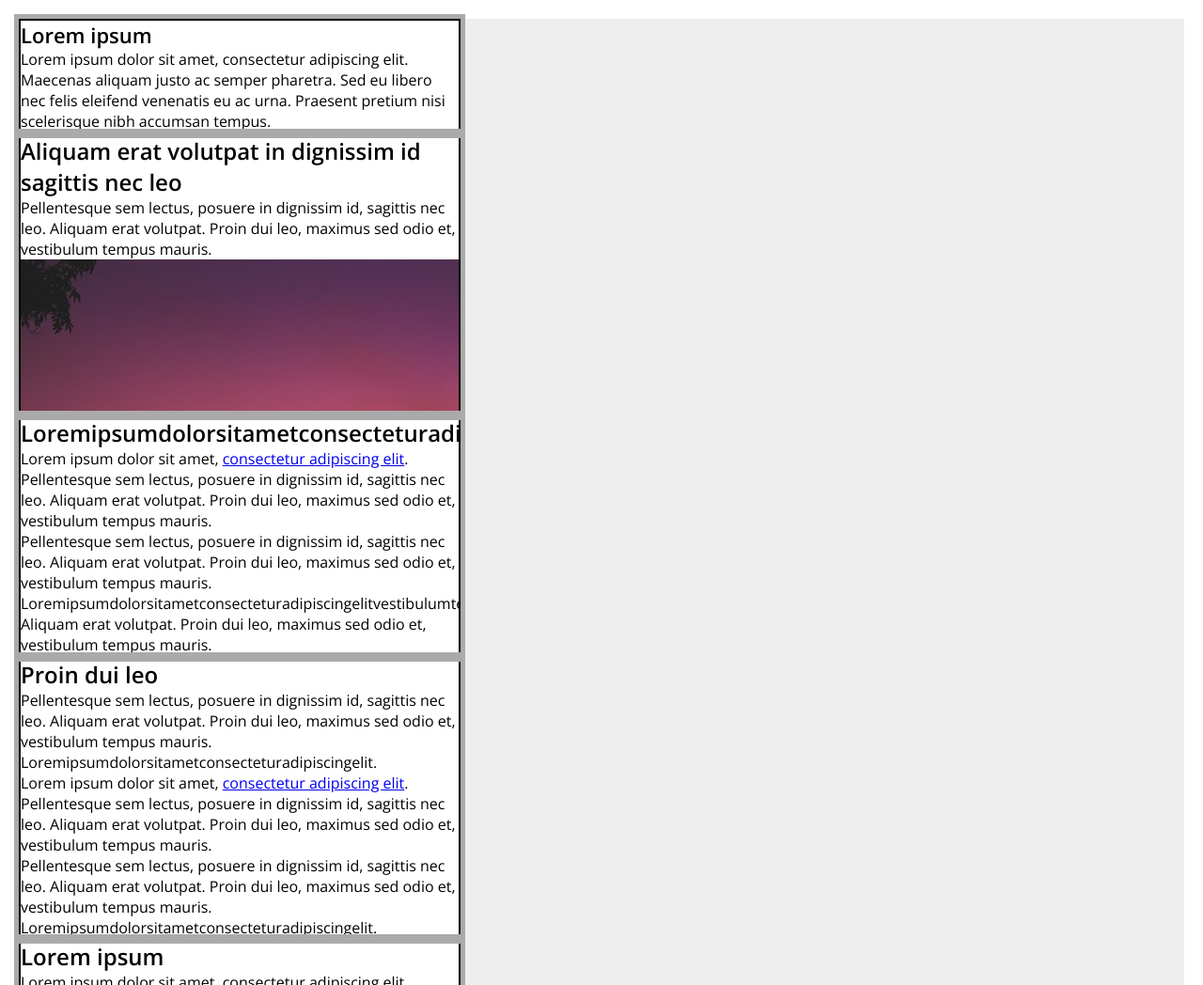
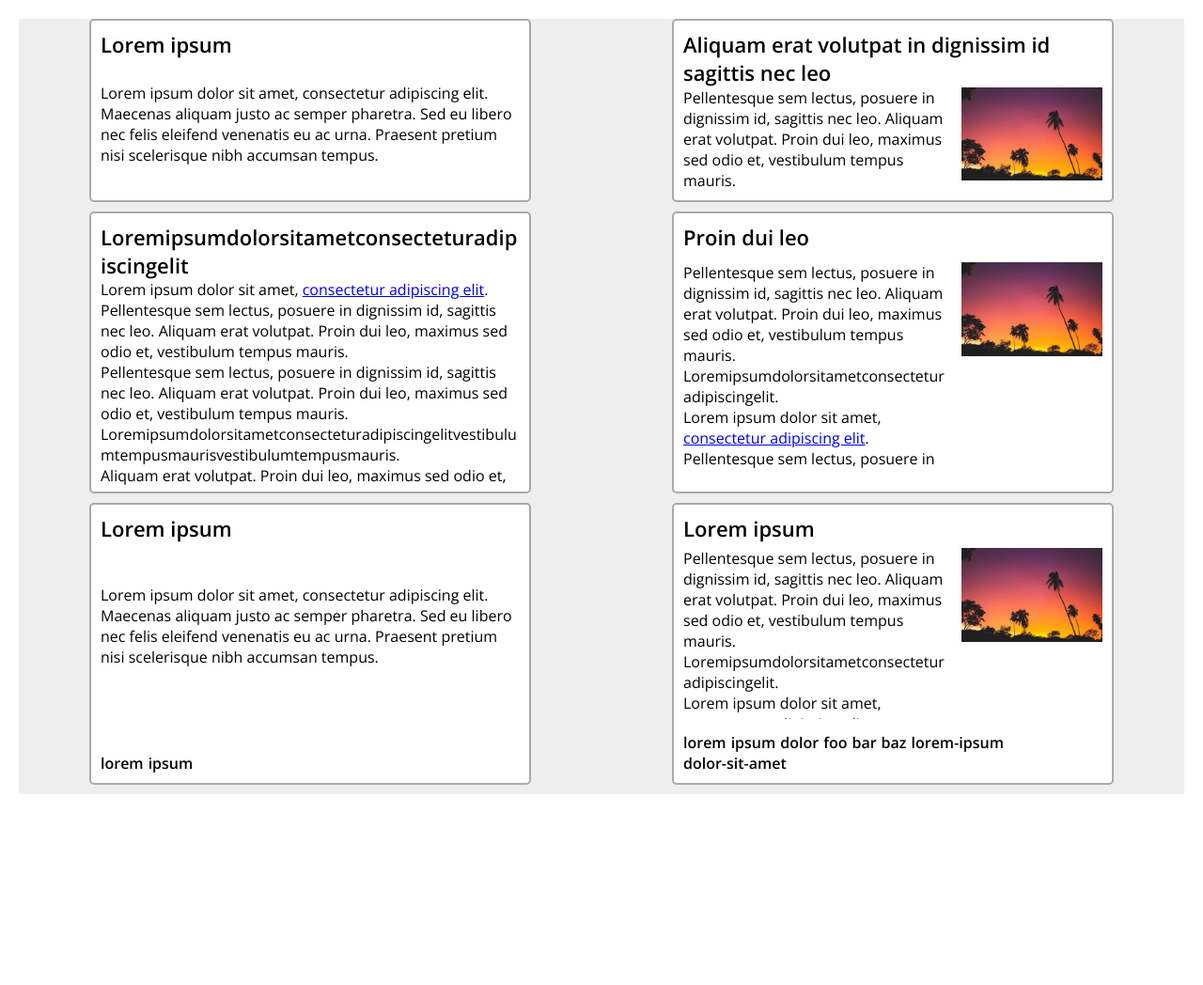
Before and after one commit to OlafurEinar/vef1-v5, a plain HTML site: page index.html in a window 1280 px wide. Shown: the top 1048 px of the page at 94% size. After the commit the page ends 865 px from the top, so only its background shows below. Drawn offline with nearby package versions, Linux system fonts and the light colour scheme.

Commit message:
spjold urfærð með flexbox

```diff
--- a/index.html
+++ b/index.html
@@ -12,29 +12,29 @@
 
         <section class="card">
           <h2 class="card__title">Lorem ipsum</h2>
-          <div>
-            <div>
+          <div class="card__body--twoItems">
+            <div class="card__article">
               <p>Lorem ipsum dolor sit amet, consectetur adipiscing elit. Maecenas aliquam justo ac semper pharetra. Sed eu libero nec felis eleifend venenatis eu ac urna. Praesent pretium nisi scelerisque nibh accumsan tempus.</p>
             </div>
           </div>
         </section>
 
         <section class="card">
-          <h2>Aliquam erat volutpat in dignissim id sagittis nec leo</h2>
-          <div>
-            <div>
+          <h2 class="card__title">Aliquam erat volutpat in dignissim id sagittis nec leo</h2>
+          <div class="card__body--twoItems">
+            <div class="card__article">
               <p>Pellentesque sem lectus, posuere in dignissim id, sagittis nec leo. Aliquam erat volutpat. Proin dui leo, maximus sed odio et, vestibulum tempus mauris.</p>
             </div>
-            <div>
-              <img src="img.jpg">
+            <div class="card__picture">
+              <img class="card__picture--scale" src="img.jpg">
             </div>
           </div>
         </section>
 
         <section class="card">
-          <h2>Loremipsumdolorsitametconsecteturadipiscingelit</h2>
-          <div>
-            <div>
+          <h2 class="card__title">Loremipsumdolorsitametconsecteturadipiscingelit</h2>
+          <div class="card__body--twoItems">
+            <div class="card__article">
               <p>Lorem ipsum dolor sit amet, <a href="#">consectetur adipiscing elit</a>. Pellentesque sem lectus, posuere in dignissim id, sagittis nec leo. Aliquam erat volutpat. Proin dui leo, maximus sed odio et, vestibulum tempus mauris.</p>
               <p>Pellentesque sem lectus, posuere in dignissim id, sagittis nec leo. Aliquam erat volutpat. Proin dui leo, maximus sed odio et, vestibulum tempus mauris. Loremipsumdolorsitametconsecteturadipiscingelitvestibulumtempusmaurisvestibulumtempusmauris.</p>
               <p>Aliquam erat volutpat. Proin dui leo, maximus sed odio et, vestibulum tempus mauris.</p>
@@ -43,46 +43,46 @@
         </section>
 
         <section class="card">
-          <h2>Proin dui leo</h2>
-          <div>
-            <div>
+          <h2 class="card__title">Proin dui leo</h2>
+          <div class="card__body--twoItems">
+            <div class="card__article">
               <p>Pellentesque sem lectus, posuere in dignissim id, sagittis nec leo. Aliquam erat volutpat. Proin dui leo, maximus sed odio et, vestibulum tempus mauris. Loremipsumdolorsitametconsecteturadipiscingelit.</p>
               <p>Lorem ipsum dolor sit amet, <a href="#">consectetur adipiscing elit</a>. Pellentesque sem lectus, posuere in dignissim id, sagittis nec leo. Aliquam erat volutpat. Proin dui leo, maximus sed odio et, vestibulum tempus mauris.</p>
               <p>Pellentesque sem lectus, posuere in dignissim id, sagittis nec leo. Aliquam erat volutpat. Proin dui leo, maximus sed odio et, vestibulum tempus mauris. Loremipsumdolorsitametconsecteturadipiscingelit.</p>
             </div>
-            <div>
-              <img src="img.jpg">
+            <div class="card__picture">
+              <img class="card__picture--scale" src="img.jpg">
             </div>
           </div>
         </section>
 
         <section class="card">
-          <h2>Lorem ipsum</h2>
-          <div>
-            <div>
+          <h2 class="card__title">Lorem ipsum</h2>
+          <div class="card__body--threeItems">
+            <div class="card__article">
               <p>Lorem ipsum dolor sit amet, consectetur adipiscing elit. Maecenas aliquam justo ac semper pharetra. Sed eu libero nec felis eleifend venenatis eu ac urna. Praesent pretium nisi scelerisque nibh accumsan tempus.</p>
             </div>
           </div>
-          <ul>
+          <ul class="card__list">
             <li>lorem</li>
             <li>ipsum</li>
           </ul>
         </section>
 
         <section class="card">
-          <h2>Lorem ipsum</h2>
-          <div>
-            <div>
+          <h2 class="card__title">Lorem ipsum</h2>
+          <div class="card__body--threeItems">
+            <div class="card__article">
               <p>Pellentesque sem lectus, posuere in dignissim id, sagittis nec leo. Aliquam erat volutpat. Proin dui leo, maximus sed odio et, vestibulum tempus mauris. Loremipsumdolorsitametconsecteturadipiscingelit.</p>
               <p>Lorem ipsum dolor sit amet, <a href="#">consectetur adipiscing elit</a>. Pellentesque sem lectus, posuere in dignissim id, sagittis nec leo. Aliquam erat volutpat. Proin dui leo, maximus sed odio et, vestibulum tempus mauris.</p>
               <p>Pellentesque sem lectus, posuere in dignissim id, sagittis nec leo. Aliquam erat volutpat. Proin dui leo, maximus sed odio et, vestibulum tempus mauris. Loremipsumdolorsitametconsecteturadipiscingelit.</p>
             </div>
-            <div>
-              <img src="img.jpg">
+            <div class="card__picture">
+              <img class="card__picture--scale" src="img.jpg">
             </div>
           </div>
-          <ul>
-            <li>lorem</li>
+          <ul class="card__list">
+            <li class="card__list--margin">lorem</li>
             <li>ipsum</li>
             <li>dolor</li>
             <li>foo</li>
--- a/styles.css
+++ b/styles.css
@@ -27,18 +27,67 @@ p {
 
 .cards {
   background: #eee;
+  display: flex;
+  justify-content: space-around;
+  flex-wrap: wrap;
 }
 
 .card {
   background: #fff;
-  border: 2px solid;
-  outline: 5px solid #aaa;
-  max-width: 29.375em;
-  max-height: 18.75em;
-  overflow: hidden;
+  border: 0.125em solid #aaa;
+  border-radius: 0.3125em;
+  max-width: 29.375em; /*470px*/
+  max-height: 18.75em; /*300px*/
+  margin: 0 0 0.625em;
+  display:flex;
+  flex-wrap: wrap;
+  flex: 1 1 auto;
+  overflow-wrap: break-word;
+  padding: 0.625em; /*skv. sýnislausn virðist vera ~10px padding á öllu*/
+  min-width: 0; /*annars vildu sumi flex item ekki minnka alla leið*/
 }
 
 .card__title {
   font-size: 1.375em;
   line-height: 1.375em;
+  max-width: 100%;
 }
+
+.card__body--twoItems { /*skiptum spjöldunum upp eftir fjölda flex item*/
+  display: flex;
+  align-items: flex-start;
+  max-width: 100%;
+  max-height: 80%;
+}
+
+.card__body--threeItems {
+  display: flex;
+  max-width: 100%;
+  max-height: 66%;
+}
+
+.card__article {
+  overflow: auto;
+  max-height:100%;
+}
+
+.card__picture {
+  padding-left: 0.625em;
+}
+
+.card__picture--scale {
+  max-width: 150px;
+  height: auto;
+}
+
+.card__list {
+  margin-top: auto;
+  list-style: none;
+  display: flex;
+  flex-wrap: wrap;
+}
+
+.card__list > *{
+  margin-right: 0.3125em;
+  font-weight: bold;
+}
```
